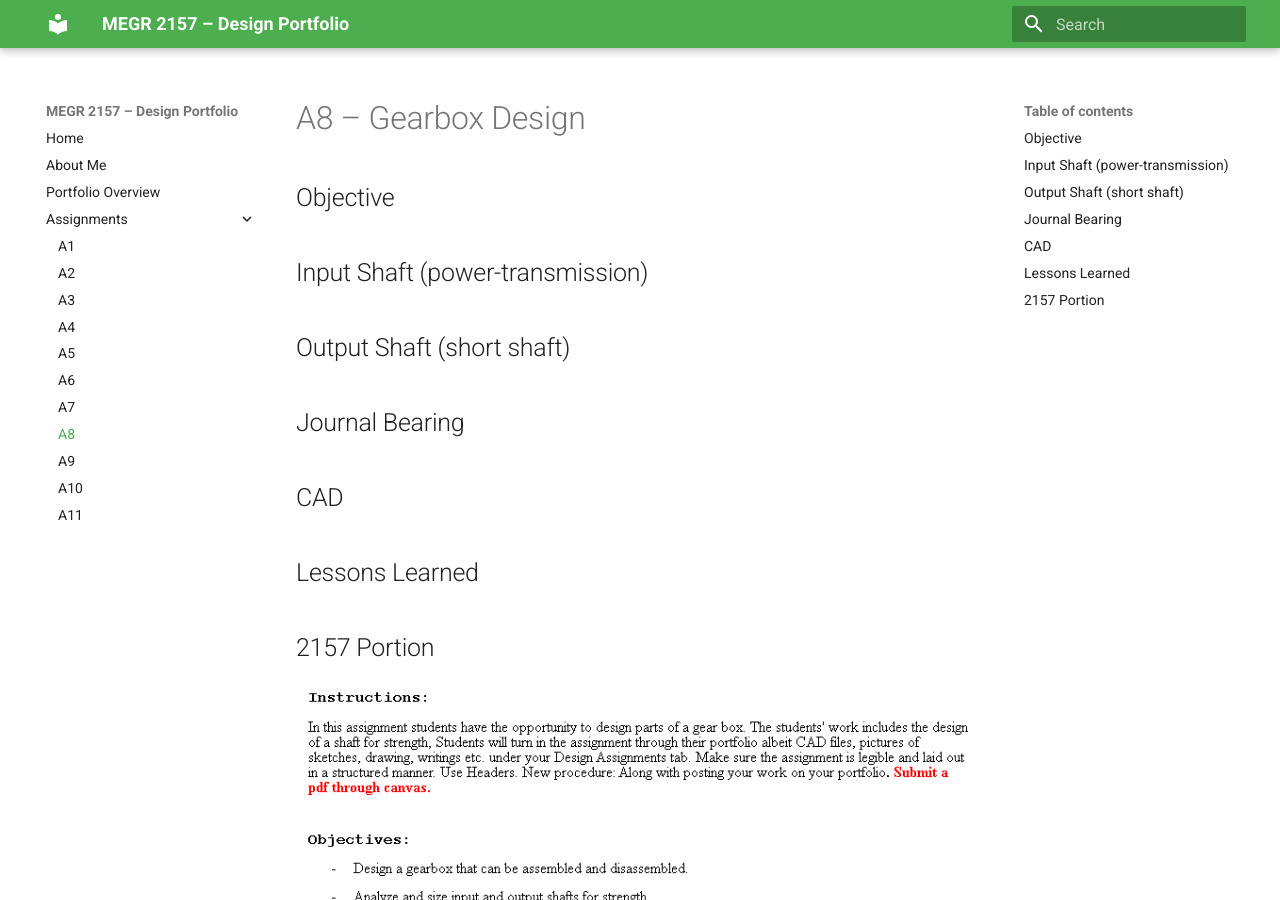
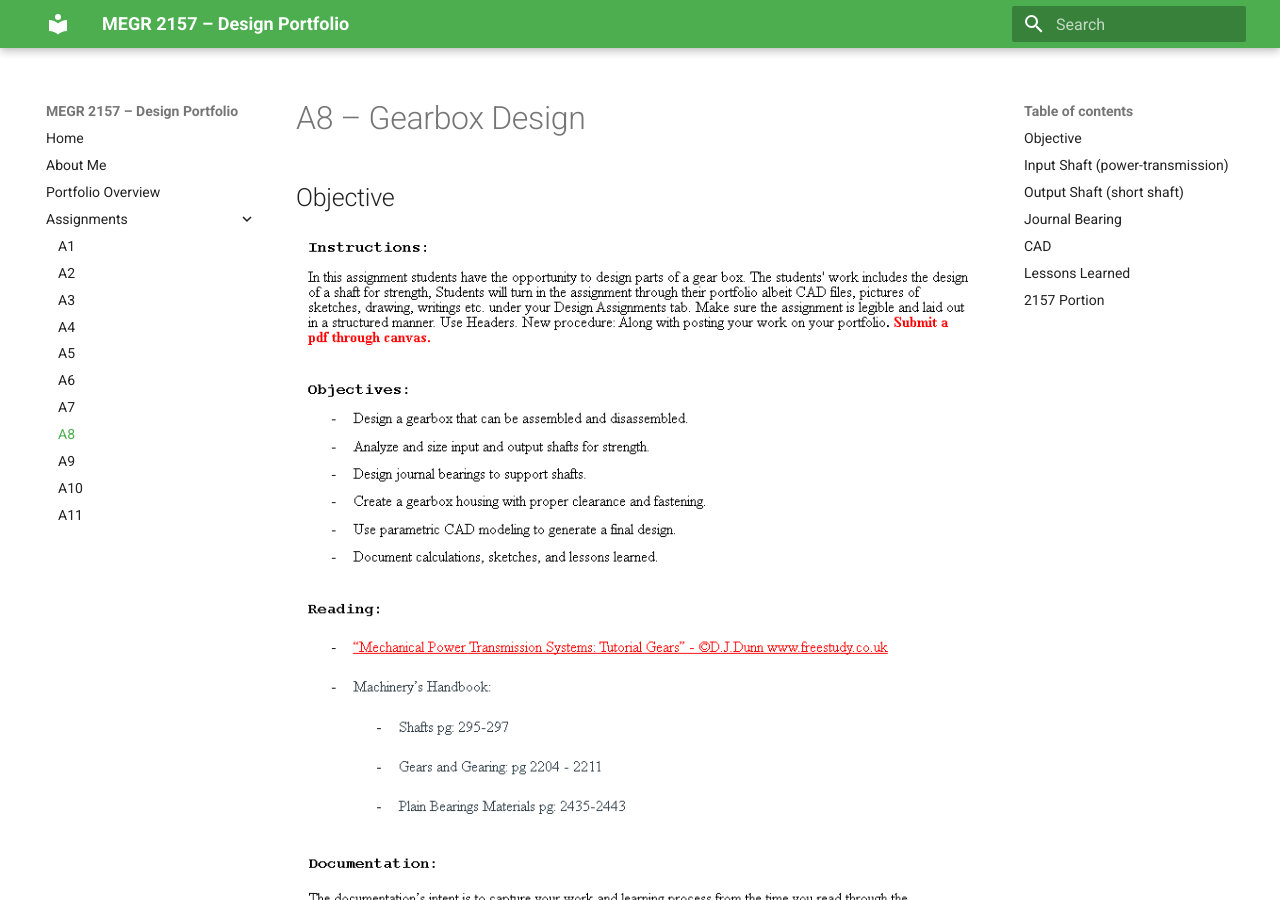
Before and after one commit to Taylor-Rockefeller-Portfolio/megr2157-portfolio, an MkDocs documentation site: the page built from docs/assignments/A08/index.md, in a window 1280 px wide and 900 px high. Built offline with MkDocs 1.6.1 and Material for MkDocs 9.7.7, drawn with Linux system fonts in a browser that asks for light colours.

Commit message:
Update index.md

```diff
--- a/docs/assignments/A08/index.md
+++ b/docs/assignments/A08/index.md
@@ -1,6 +1,12 @@
 # A8 – Gearbox Design
 
 ## Objective
+
+![](A8_instructions(6).png)
+![](A8_instructions(5).png)
+![](A8_instructions(3).png)
+![](A8_instructions(2).png)
+
 
 
 ## Input Shaft (power-transmission)
@@ -15,8 +21,4 @@
 
 ## 2157 Portion
 
-![](A8_instructions(6).png)
-![](A8_instructions(5).png)
-![](A8_instructions(3).png)
-![](A8_instructions(2).png)
 ![](A8_instructions(1).png)
```
